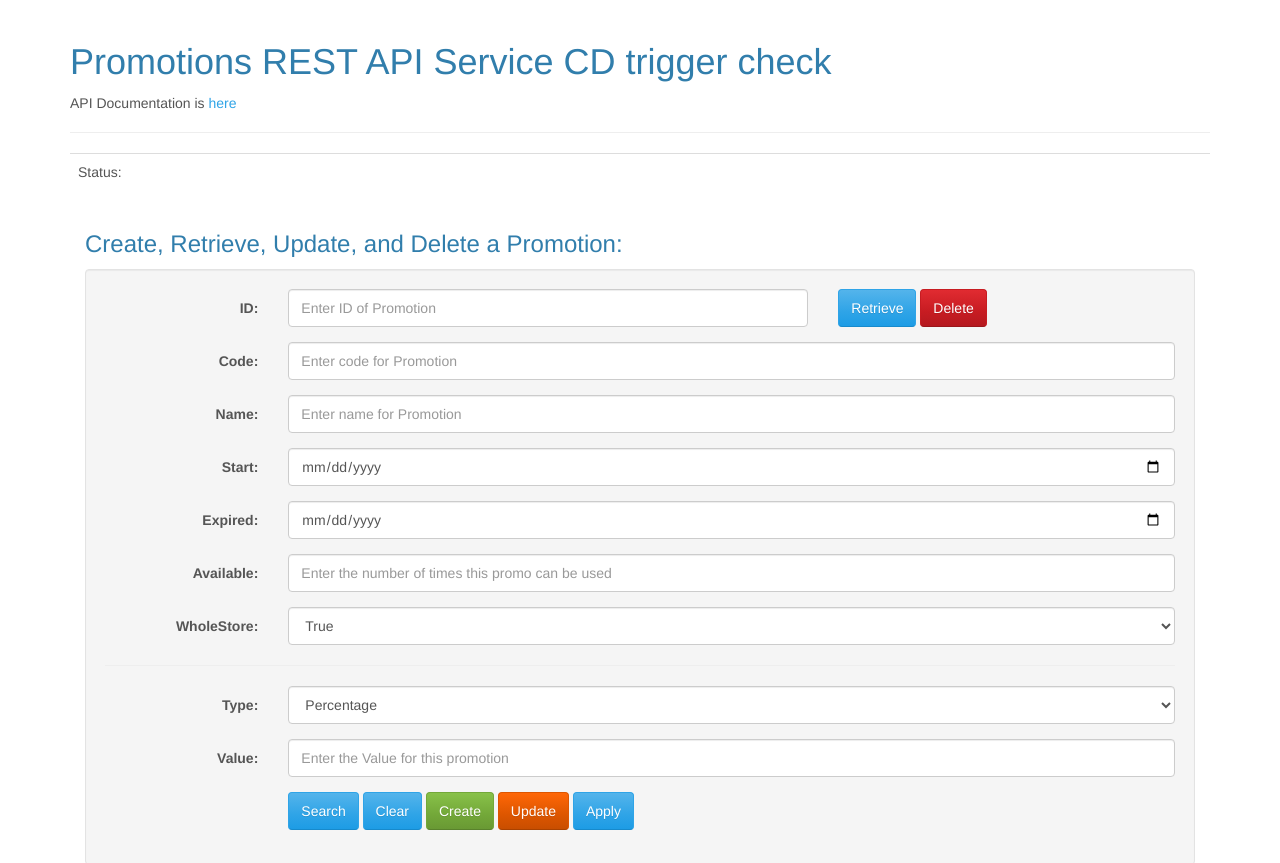
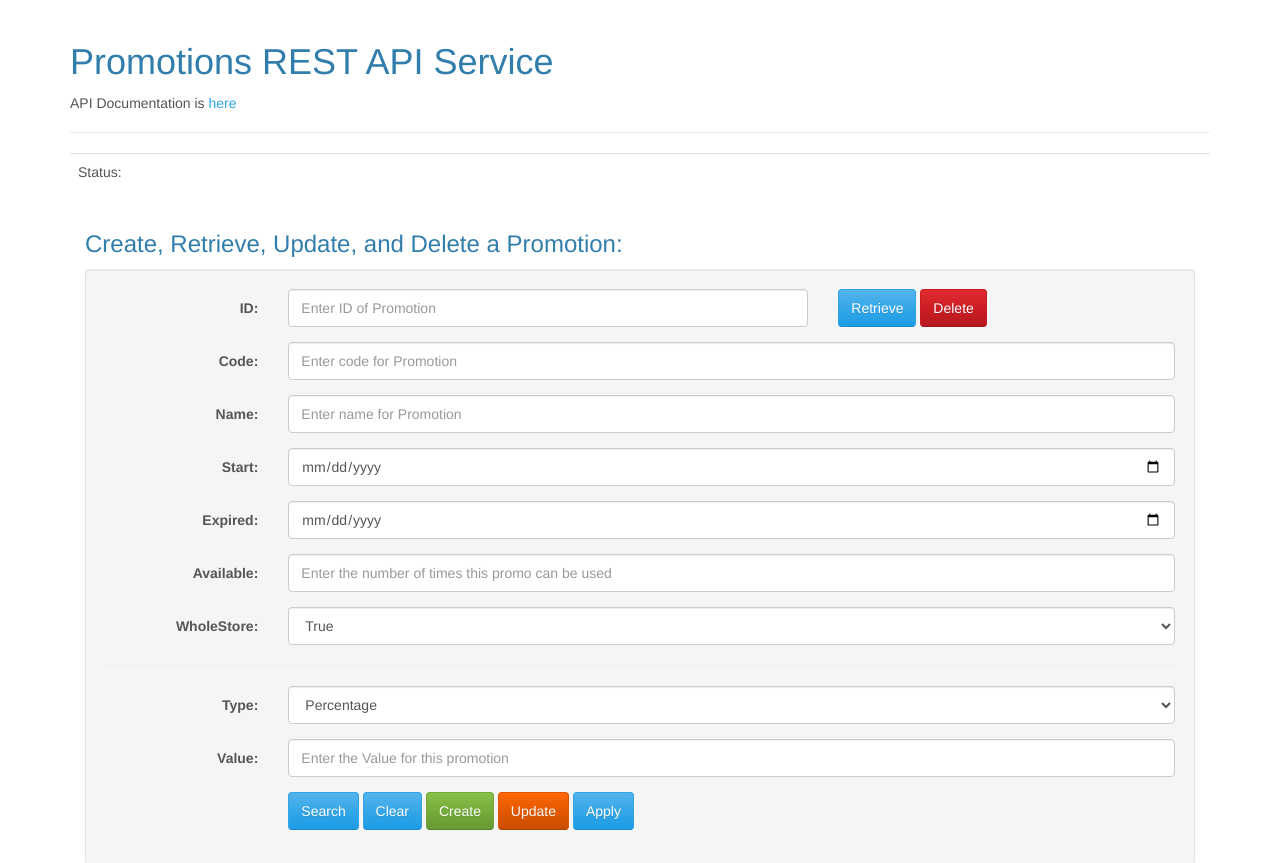
Before and after one commit to CSCI-GA-2820-FA23-003/promotions, a plain HTML site: page service/static/index.html in a window 1280 px wide. Shown: the top 863 px of the page. Drawn offline with Linux system fonts and the light colour scheme; files that its build step writes are made by us from their sources; files whose address does not match are found by name.

Commit message:
Update index.html

```diff
--- a/service/static/index.html
+++ b/service/static/index.html
@@ -11,7 +11,7 @@
   <body>
     <div class="container">
       <div class="page-header">
-        <h1>Promotions REST API Service CD trigger check</h1>
+        <h1>Promotions REST API Service</h1>
         <p>API Documentation is <a href='/apidocs'>here</a></p>
       </div>
 
```
